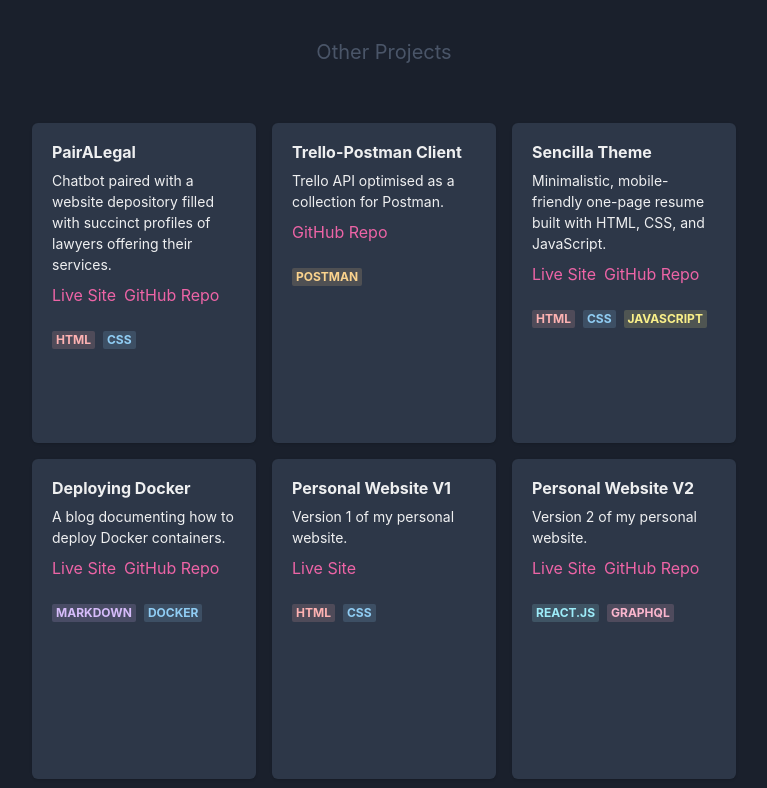
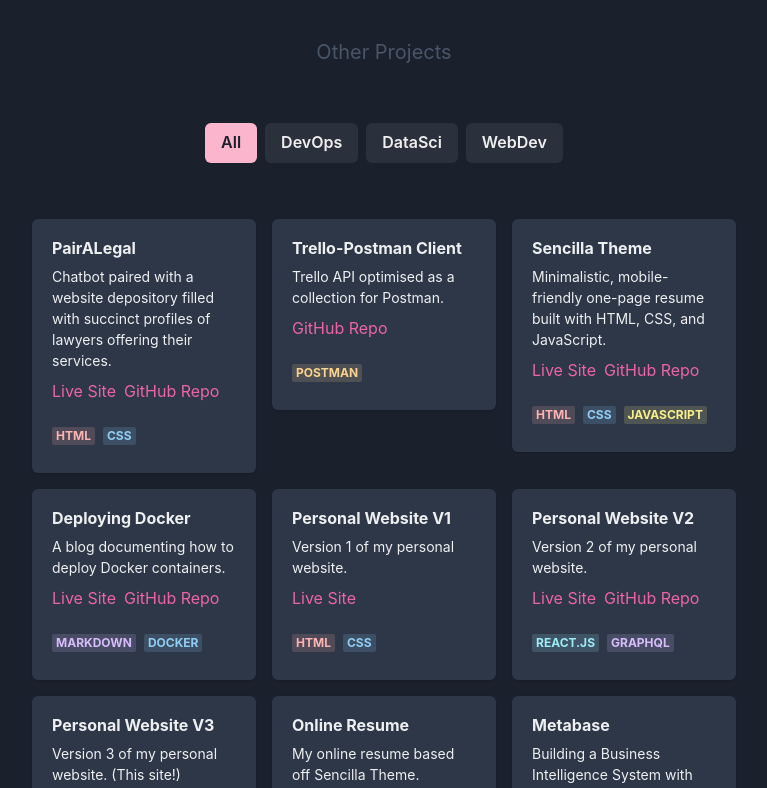
Before and after one commit to iamshalen/portfolio, a React (Create React App) app: page / in a window 1280 px wide. Shown: the part 5700-6488 px from the top of the page, without its empty margins (256-1023 px from the left). Built offline with nearby package versions, Linux system fonts and the light colour scheme.

Commit message:
feat: add projects filter

```diff
--- a/src/components/Projects.js
+++ b/src/components/Projects.js
@@ -6,6 +6,7 @@ import {
   Box,
   HStack,
   Button,
+  ButtonGroup,
   Card,
   CardBody,
   Image,
@@ -13,12 +14,14 @@ import {
   SimpleGrid,
   Badge,
   Link,
+  Center,
 } from "@chakra-ui/react";
 import tps_site from "../assets/tps_site.png";
 import scales_io from "../assets/scales_io.png";
 import auto_labeling from "../assets/auto_labeling.png"
 import pixel_duck from "../assets/pixel_duck.png"
 import { Fade } from "react-reveal";
+import { useState } from "react";
 
 const projects = [
   {
@@ -37,6 +40,7 @@ const projects = [
       },
     ],
     image: tps_site,
+    tags: ["WebDev"],
   },
   {
     name: "Scales.io",
@@ -54,6 +58,7 @@ const projects = [
       },
     ],
     image: scales_io,
+    tags: ["WebDev"],
   },
   {
     name: "Auto-Labeling Pipeline",
@@ -61,7 +66,7 @@ const projects = [
       "Built a highly efficient auto-labeling pipeline for text classification, utilizing cutting-edge technologies such as spaCy, Hugging Face, and Docker. The pipeline significantly reduced manual labeling efforts and improved the accuracy of text classification tasks. Demonstrated expertise in NLP and data engineering by seamlessly integrating various tools and technologies to create a cohesive solution.",
     badges: [
       { text: "Python", colorScheme: "yellow" },
-      { text: "Docker", colorScheme: "black" },
+      { text: "Docker", colorScheme: "blue" },
       { text: "spaCy", colorScheme: "green" },
     ],
     buttons: [
@@ -71,6 +76,7 @@ const projects = [
       },
     ],
     image: auto_labeling,
+    tags: ["Python", "DevOps"],
   },
   {
     name: "Pixel Duck",
@@ -88,6 +94,7 @@ const projects = [
       },
     ],
     image: pixel_duck,
+    tags: ["WebDev"],
   },
 ];
 
@@ -107,6 +114,7 @@ const others = [
         href: "https://github.com/eldoraboo/PairALegal",
       },
     ],
+    tags: ["WebDev"],
   },
   {
     name: "Trello-Postman Client",
@@ -118,6 +126,7 @@ const others = [
         href: "https://github.com/eldoraboo/trello-postman",
       },
     ],
+    tags: ["DataSci"],
   },
   {
     name: "Sencilla Theme",
@@ -138,6 +147,7 @@ const others = [
         href: "https://github.com/eldoraboo/sencilla-theme",
       },
     ],
+    tags: ["WebDev"],
   },
   {
     name: "Deploying Docker",
@@ -156,6 +166,7 @@ const others = [
         href: "https://github.com/eldoraboo/freight",
       },
     ],
+    tags: ["DevOps"],
   },
   {
     name: "Personal Website V1",
@@ -170,13 +181,14 @@ const others = [
         href: "https://eldoraboo.github.io/v1",
       },
     ],
+    tags: ["WebDev"],
   },
   {
     name: "Personal Website V2",
     description: "Version 2 of my personal website.",
     badges: [
       { text: "React.js", colorScheme: "cyan" },
-      { text: "GraphQL", colorScheme: "pink" },
+      { text: "GraphQL", colorScheme: "purple" },
     ],
     buttons: [
       {
@@ -188,6 +200,7 @@ const others = [
         href: "https://github.com/eldoraboo/eldora-gatsby-site",
       },
     ],
+    tags: ["WebDev"],
   },
   {
     name: "Personal Website V3",
@@ -206,6 +219,7 @@ const others = [
         href: "https://github.com/eldoraboo/portfolio-v3",
       },
     ],
+    tags: ["WebDev"],
   },
   {
     name: "Online Resume",
@@ -220,12 +234,14 @@ const others = [
         href: "https://eldoraboo.github.io/",
       },
     ],
+    tags: ["WebDev"],
   },
   {
     name: "Metabase",
     description: "Building a Business Intelligence System with BigQuery.",
     badges: [{ text: "SQL", colorScheme: "gray" }],
     buttons: [],
+    tags: ["DataSci"],
   },
   {
     name: "Trello Workflow",
@@ -233,6 +249,7 @@ const others = [
       "An automated workflow system to extract data from the Trello API using Python 3 & Postman.",
     badges: [{ text: "Python", colorScheme: "yellow" }],
     buttons: [],
+    tags: ["DataSci"],
   },
   {
     name: "Auto Car Report",
@@ -240,10 +257,16 @@ const others = [
       "An automated system built with Flask that generates excel spreadsheet reports.",
     badges: [{ text: "Python", colorScheme: "yellow" }],
     buttons: [],
+    tags: ["DataSci"],
   },
 ];
 
 export default function Projects() {
+    const [selected, setSelected] = useState("All");
+
+    const handleSelected = (value) => {
+      setSelected(value);
+    };
   return (
     <>
       <Container maxW={"3xl"} id="projects">
@@ -306,12 +329,48 @@ export default function Projects() {
           <Text color={"gray.600"} fontSize={"xl"} px={4}>
             Other Projects
           </Text>
-          <SimpleGrid columns={[1, 2, 3]} x={4} px={4} spacing={4}>
-            {others.map((other) => (
+          <Center px={4}>
+            <ButtonGroup>
+              <Button
+                colorScheme={selected === "All" ? "pink" : "gray"}
+                onClick={() => handleSelected("All")}
+              >
+                All
+              </Button>
+              <Button
+                colorScheme={selected === "DevOps" ? "pink" : "gray"}
+                onClick={() => handleSelected("DevOps")}
+              >
+                DevOps
+              </Button>
+              <Button
+                colorScheme={selected === "DataSci" ? "pink" : "gray"}
+                onClick={() => handleSelected("DataSci")}
+              >
+                DataSci
+              </Button>
+              <Button
+                colorScheme={selected === "WebDev" ? "pink" : "gray"}
+                onClick={() => handleSelected("WebDev")}
+              >
+                WebDev
+              </Button>
+            </ButtonGroup>
+          </Center>
+          <SimpleGrid columns={[1, 2, 3]} px={4} spacing={4}>
+            {others
+              .filter((other) => {
+                if (selected === "All") {
+                  return true;
+                } else {
+                  return other.tags.includes(selected);
+                }
+              })
+              .map((other) => (
                 <Fade bottom>
-                <Card key={other.name} h={[null, "40vh"]}>
+                  <Card key={other.name}>
                     <Stack>
-                    <CardBody align="left">
+                      <CardBody align="left" h={[null, "40vh"]}>
                         <Heading size="sm">{other.name}</Heading>
 
                         <Text fontSize="sm" py={2}>
```
Also changed, not shown: 8 other files (tests, documents, lock files or other folders). Lines whose indentation alone changed are shown as unchanged.
